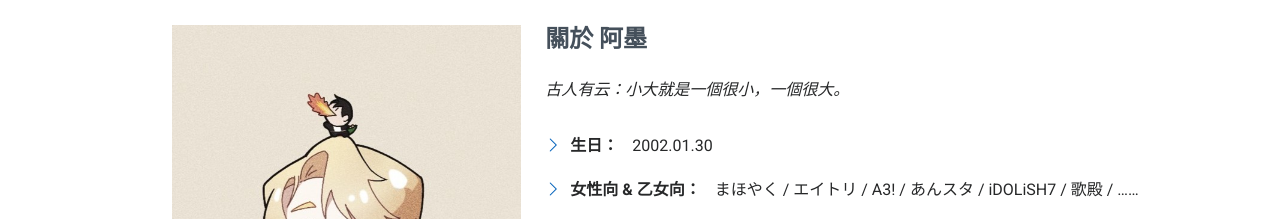
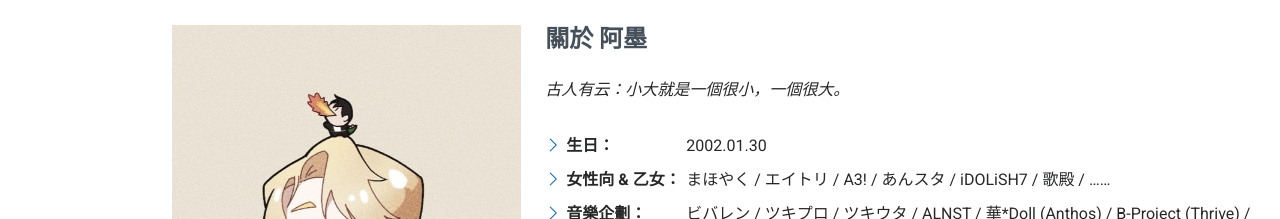
Before and after one commit to sink-n-stn/about-me, a plain HTML site: page index.html in a window 1280 px wide. Shown: the part 573-792 px from the top of the page. Drawn offline with Linux system fonts and the light colour scheme; animation ran at ten frames a second.

Commit message:
refreash index -about- css

```diff
--- a/assets/css/main.css
+++ b/assets/css/main.css
@@ -601,25 +601,35 @@ section,
 
 .about .content ul {
   list-style: none;
+  width: 100%;
   padding: 0;
 }
 
-.about .content ul li {
-  margin-bottom: 20px;
-/*  display: flex;*/
-  align-items: center;
+.about .content ul strong {
+  /* 將 margin-right 改為固定寬度，讓標題寬度一致 */
+  display: inline-block;
+  width: 120px; /* 固定寬度，可調整 */
+  flex-shrink: 0;  /* 不縮小 */
 }
 
-.about .content ul strong {
-  margin-right: 10px;
+.about .content ul li {
+  margin-bottom: 10px;
+  display: flex;
+  align-items: flex-start; /* 改成頂部對齊，避免多行文字中間對齊怪怪 */
 }
 
 .about .content ul i {
   font-size: 16px;
   margin-right: 5px;
   color: var(--accent-color);
-  line-height: 0;
+  flex-shrink: 0;
 }
+
+.about .content ul span {
+  flex: 1;               /* 讓內容欄位撐滿剩餘寬度 */
+  word-break: break-word; /* 內容過長可換行 */
+}
+
 
 /*--------------------------------------------------------------
 # Stats Section
--- a/index.html
+++ b/index.html
@@ -103,7 +103,7 @@
               <div>
                 <ul>
                   <li><i class="bi bi-chevron-right"></i> <strong>生日：</strong> <span>2002.01.30</span></li>
-                  <li><i class="bi bi-chevron-right"></i> <strong>女性向 & 乙女向：</strong>
+                  <li><i class="bi bi-chevron-right"></i> <strong>女性向 & 乙女：</strong>
                   <span>まほやく / エイトリ / A3! / あんスタ / iDOLiSH7 / 歌殿 / ……</span></li>
                   <li><i class="bi bi-chevron-right"></i> <strong>音樂企劃：</strong>
                   <span>ビバレン / ツキプロ / ツキウタ / ALNST / 華*Doll (Anthos) / B-Project (Thrive) / アオペラ / …… </span></li>
```
